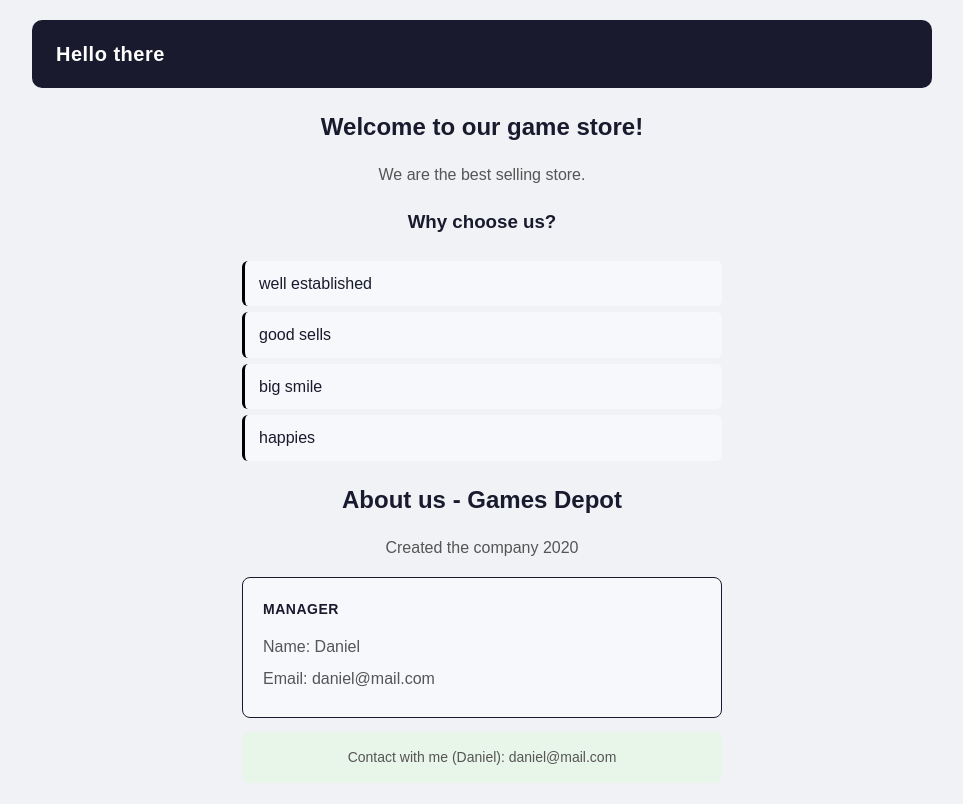
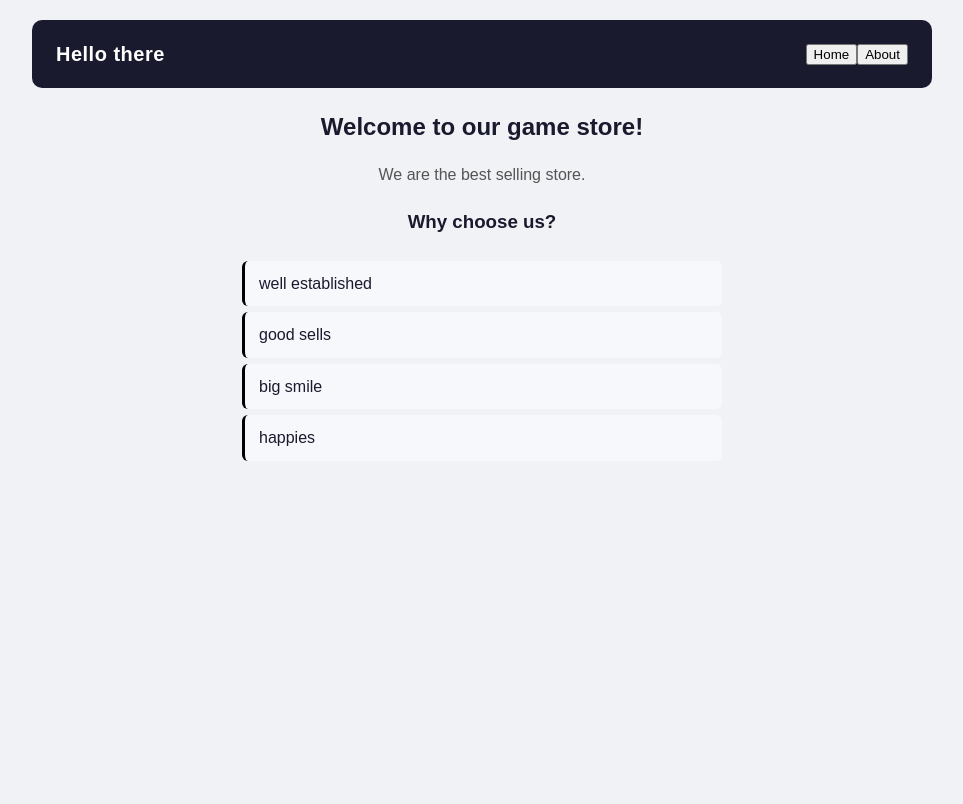
Before and after one commit to DanielVKrastev/Angular-SoftUni-2026, an Angular app in the folder 2-components/games/: page / in a window 1280 px wide. Shown: the top 804 px of the page, without its empty margins (158-1121 px from the left). Built offline with nearby package versions, Linux system fonts and the light colour scheme.

Commit message:
Little Navigation Home-About

```diff
--- a/2-components/games/src/app/app.html
+++ b/2-components/games/src/app/app.html
@@ -1,10 +1,24 @@
 <div class="app-container">
   <header>
-    <h1>Hello there</h1>
+    <h1>{{title}}</h1>
+
+    <nav>
+      <button (click)="changeView('home')">Home</button>
+      <button (click)="changeView('about')">About</button>
+    </nav>
+
   </header>
 
-  <app-home />
-  <app-about />
+  <main>
+
+    @if (currentView === 'home') {
+        <app-home />
+    }@else if (currentView === 'about') {
+        <app-about />
+    }
+
+  </main>
+
 </div>
 
 <router-outlet />
--- a/2-components/games/src/app/app.ts
+++ b/2-components/games/src/app/app.ts
@@ -11,4 +11,10 @@ import { About } from './about/about';
 })
 
 export class App {
+  title = 'Hello there';
+  currentView = 'home';
+
+  changeView(view: string){
+    this.currentView  = view;
+  }
 }
```
